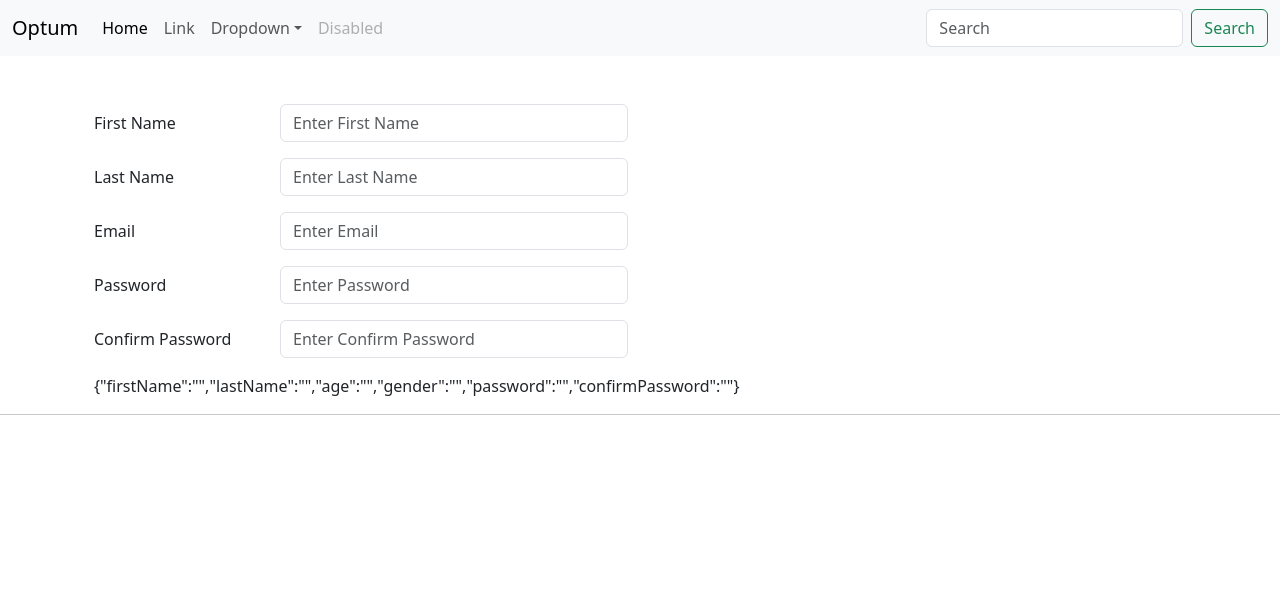
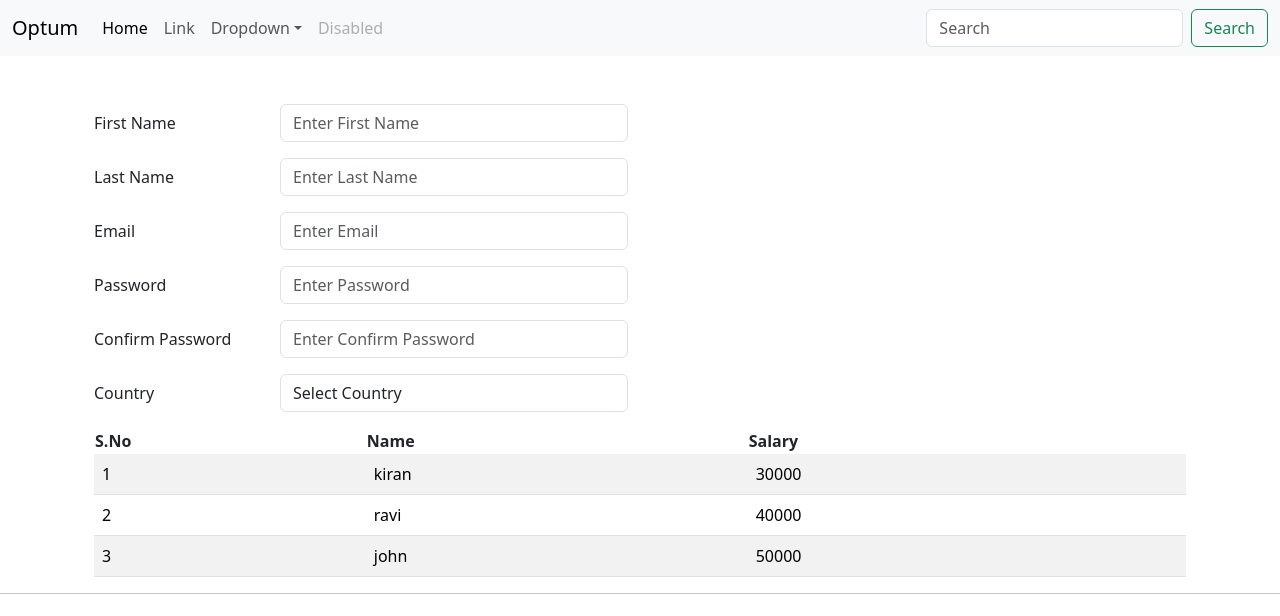
Before and after one commit to kiran-blockchain/react-advanced-optum, a React (Create React App) app in the folder ecommerce/: page / in a window 1280 px wide. Shown: the top 616 px of the page. Built offline with nearby package versions, Linux system fonts and the light colour scheme.

Commit message:
Added code

```diff
--- /dev/null
+++ b/ecommerce/src/components/Dropdown/index.jsx
@@ -0,0 +1,25 @@
+export const Dropdown =({dropdownConfig})=>{
+    const buildList =()=>{
+       return dropdownConfig.list.map((item,index)=>{
+        return (<option key={index} value={item.value}>{item.name}</option>)
+       })
+    }
+    return(
+        <div class="row mb-3">
+        <label for={dropdownConfig.id}
+            class="col-sm-2 col-form-label">{dropdownConfig.label}</label>
+        <div class="col-sm-4">
+            <select
+                class="form-control"
+                name={dropdownConfig.name}
+                value={dropdownConfig.value}
+                id={dropdownConfig.id}
+                >
+                    <option value="">{dropdownConfig.placeHolder}</option>
+                     {buildList()}
+                </select>
+
+        </div>
+    </div>
+    )
+}
--- a/ecommerce/src/helpers/registerConfig.js
+++ b/ecommerce/src/helpers/registerConfig.js
@@ -35,5 +35,14 @@ export const  registerConfig ={
         name:"email",
         placeHolder:"Enter Email"
     },
+    country:{
+        label:"Country",
+        id:"country",
+        name:"country",
+        placeHolder:"Select Country",
+        list :[{name:"Bharat","value":"IND"},
+        {name:"United States","value":"USA"},
+        {name:"Australia","value":"AUS"}]
+    },
 
 }
--- a/ecommerce/src/pages/Register.jsx
+++ b/ecommerce/src/pages/Register.jsx
@@ -1,6 +1,7 @@
 import { useState } from "react";
 import { Textbox } from "../components/Textbox"
 import { registerConfig } from "../helpers/registerConfig"
+import { Dropdown } from "../components/Dropdown";
 
 export const Register = () => {
     const [register, setProfile] = useState({
@@ -14,11 +15,26 @@ export const Register = () => {
     const handleChange = (e) => {
         console.log(register);
         const newProfile = register;
-        console.log(e.target.name+"=>"+e.target.value);
+        console.log(e.target.name + "=>" + e.target.value);
         newProfile[e.target.name] = e.target.value
 
-        setProfile({...newProfile});
+        setProfile({ ...newProfile });
     };
+
+    const employees = [
+        { name: "kiran", salary: 30000 }
+        , { name: "ravi", salary: 40000 }
+        , { name: "john", salary: 50000 }];
+    const buildEmployeeRows = () => {
+        return employees.map((item, index) => {
+            return (<tr>
+                        <td>{index + 1}</td>
+                        <td>{item.name}</td>
+                        <td>{item.salary}</td>
+                    </tr>)
+        })
+    };
+
 
     return (
         <div className="container mt-5">
@@ -28,8 +44,18 @@ export const Register = () => {
                 <Textbox textboxConfig={registerConfig.email} handleChangeEvent={handleChange} />
                 <Textbox textboxConfig={registerConfig.password} handleChangeEvent={handleChange} />
                 <Textbox textboxConfig={registerConfig.confirmPassword} handleChangeEvent={handleChange} />
+                <Dropdown dropdownConfig={registerConfig.country} handleChangeEvent={handleChange} />
             </form>
-            {JSON.stringify(register)}
+            <table className="table table-striped">
+                <thead>
+                    <th>S.No</th>
+                    <th>Name</th>
+                    <th>Salary</th>
+                </thead>
+                <tbody>
+                    {buildEmployeeRows()}
+                </tbody>
+            </table>
         </div>
     )
 }
```
